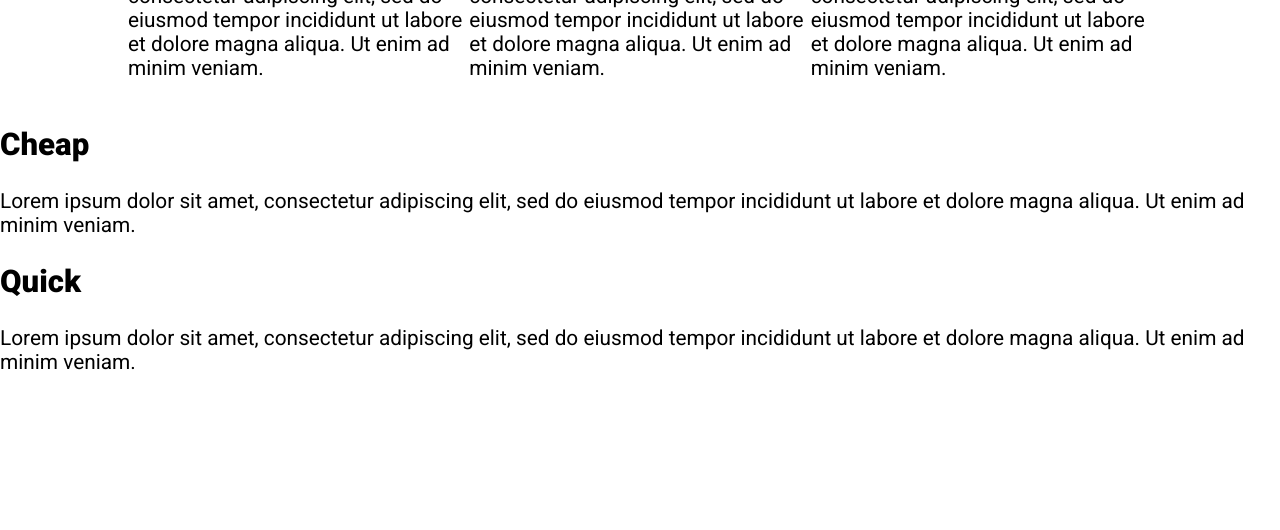
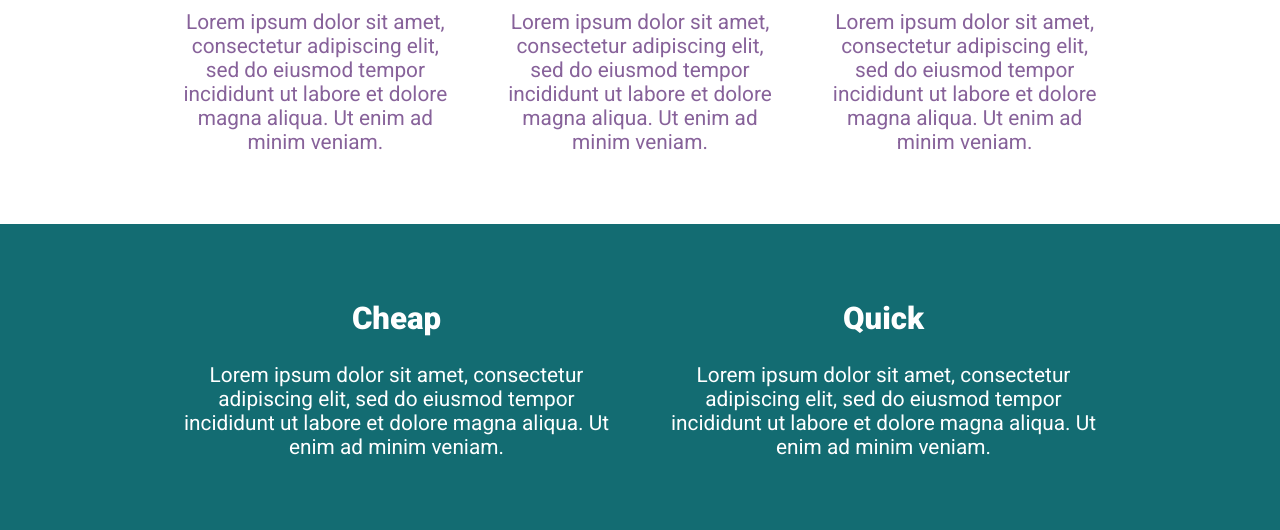
Before and after one commit to lianaraujo/responsive-course, a plain HTML site: page day_8/index.html in a window 1280 px wide. Shown: the part 697-1227 px from the top of the page. Before the commit the page ends 1092 px from the top, so only its background shows below. Drawn offline with Linux system fonts and the light colour scheme.

Commit message:
challenge finished

```diff
--- a/day_8/index.html
+++ b/day_8/index.html
@@ -1,49 +1,78 @@
 <!DOCTYPE html>
 <html lang="en">
   <head>
-    <meta charset="UTF-8">
-    <meta name="viewport" content="width=device-width, initial-scale=1.0">
+    <meta charset="UTF-8" />
+    <meta name="viewport" content="width=device-width, initial-scale=1.0" />
     <title>Challenge time!</title>
-    <link href="https://fonts.googleapis.com/css2?family=Roboto:wght@400;900&display=swap" rel="stylesheet">
-    <link rel="stylesheet" href="style.css">
+    <link
+      href="https://fonts.googleapis.com/css2?family=Roboto:wght@400;900&display=swap"
+      rel="stylesheet"
+    />
+    <link rel="stylesheet" href="style.css" />
   </head>
   <body>
     <div class="hero">
       <div class="container">
         <div class="hero__text">
           <h1>Responsive layouts don’t have to be a struggle</h1>
-                <p>Lorem ipsum dolor sit amet, consectetur adipiscing elit, sed do eiusmod tempor incididunt ut labore et dolore magna aliqua. Ut enim ad minim veniam.</p>
+          <p>
+            Lorem ipsum dolor sit amet, consectetur adipiscing elit, sed do
+            eiusmod tempor incididunt ut labore et dolore magna aliqua. Ut enim
+            ad minim veniam.
+          </p>
           <a href="#" class="btn">I want to learn</a>
         </div>
       </div>
     </div>
+    <div class="container middle">
+      <div class="row">
+        <div class="col">
+          <h2>Cheap</h2>
+          <p>
+            Lorem ipsum dolor sit amet, consectetur adipiscing elit, sed do
+            eiusmod tempor incididunt ut labore et dolore magna aliqua. Ut enim
+            ad minim veniam.
+          </p>
+        </div>
+        <div class="col">
+          <h2>Quick</h2>
+          <p>
+            Lorem ipsum dolor sit amet, consectetur adipiscing elit, sed do
+            eiusmod tempor incididunt ut labore et dolore magna aliqua. Ut enim
+            ad minim veniam.
+          </p>
+        </div>
+        <div class="col">
+          <h2>Affordable</h2>
+          <p>
+            Lorem ipsum dolor sit amet, consectetur adipiscing elit, sed do
+            eiusmod tempor incididunt ut labore et dolore magna aliqua. Ut enim
+            ad minim veniam.
+          </p>
+        </div>
+      </div>
+    </div>
+    <div class="bottom">
       <div class="container">
         <div class="row">
           <div class="col">
             <h2>Cheap</h2>
-                <p>Lorem ipsum dolor sit amet, consectetur adipiscing elit, sed do eiusmod tempor incididunt ut labore et dolore magna aliqua. Ut enim ad minim veniam.</p>
+            <p>
+              Lorem ipsum dolor sit amet, consectetur adipiscing elit, sed do
+              eiusmod tempor incididunt ut labore et dolore magna aliqua. Ut
+              enim ad minim veniam.
+            </p>
           </div>
           <div class="col">
             <h2>Quick</h2>
-                <p>Lorem ipsum dolor sit amet, consectetur adipiscing elit, sed do eiusmod tempor incididunt ut labore et dolore magna aliqua. Ut enim ad minim veniam.</p>
-            </div>
-            <div class="col">
-                <h2>Affordable</h2>
-                <p>Lorem ipsum dolor sit amet, consectetur adipiscing elit, sed do eiusmod tempor incididunt ut labore et dolore magna aliqua. Ut enim ad minim veniam.</p>
+            <p>
+              Lorem ipsum dolor sit amet, consectetur adipiscing elit, sed do
+              eiusmod tempor incididunt ut labore et dolore magna aliqua. Ut
+              enim ad minim veniam.
+            </p>
           </div>
         </div>
       </div>
-
-
-    <div class="col">
-        <h2>Cheap</h2>
-        <p>Lorem ipsum dolor sit amet, consectetur adipiscing elit, sed do eiusmod tempor incididunt ut labore et dolore magna aliqua. Ut enim ad minim veniam.</p>
     </div>
-    <div class="col">
-        <h2>Quick</h2>
-        <p>Lorem ipsum dolor sit amet, consectetur adipiscing elit, sed do eiusmod tempor incididunt ut labore et dolore magna aliqua. Ut enim ad minim veniam.</p>
-    </div>
-
-
   </body>
 </html>
--- a/day_8/style.css
+++ b/day_8/style.css
@@ -19,13 +19,15 @@
 
    */
 
-*, *::before, *::after {
+*,
+*::before,
+*::after {
   box-sizing: border-box;
 }
 
 body {
   margin: 0;
-    font-family: 'Roboto', sans-serif;
+  font-family: "Roboto", sans-serif;
   font-size: 1.3rem;
 }
 
@@ -37,6 +39,7 @@ h1 {
   width: 80%;
   max-width: 1100px;
   margin: 0 auto;
+  padding: 50px;
 }
 
 .row {
@@ -50,12 +53,17 @@ h1 {
 .col {
   /* these are now flex items */
   width: 100%;
+  text-align: center;
+}
+
+.col + .col {
+  margin-left: 50px;
 }
 
 .hero {
-    padding: 100px 0;
-    background-color: #23424A;
-    color: #FFF;
+  padding: 50px 0;
+  background-color: #23424a;
+  color: #fff;
 }
 
 .hero__text {
@@ -70,14 +78,23 @@ h1 {
   display: inline-block;
   text-decoration: none;
   text-transform: uppercase;
-    color: #23424A;
+  color: #23424a;
   font-weight: 900;
-    background-color: #38CFD9;
-    padding: .75em 2em;
+  background-color: #38cfd9;
+  padding: 0.75em 2em;
   border-radius: 100px;
 }
 
 .btn:hover,
 .btn:focus {
-    opacity: .75;
+  opacity: 0.75;
 }
+
+.bottom {
+  background: #136c72;
+  color: white;
+}
+
+.middle {
+  color: #87629a;
+}
```
Lines whose indentation alone changed are shown as unchanged.
